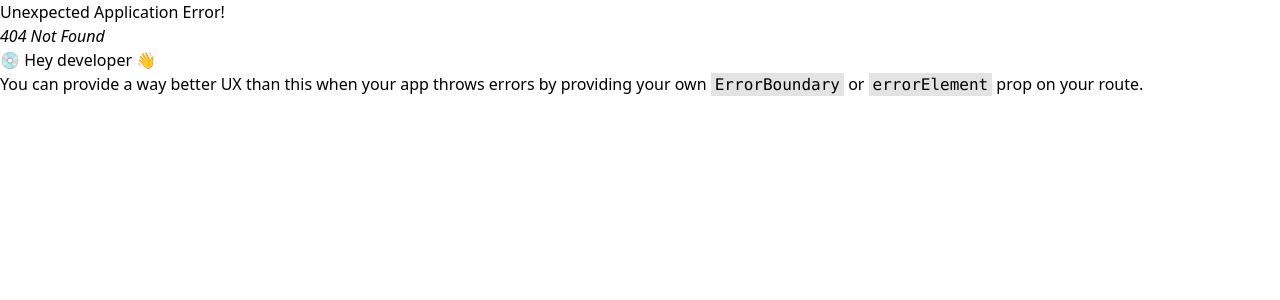
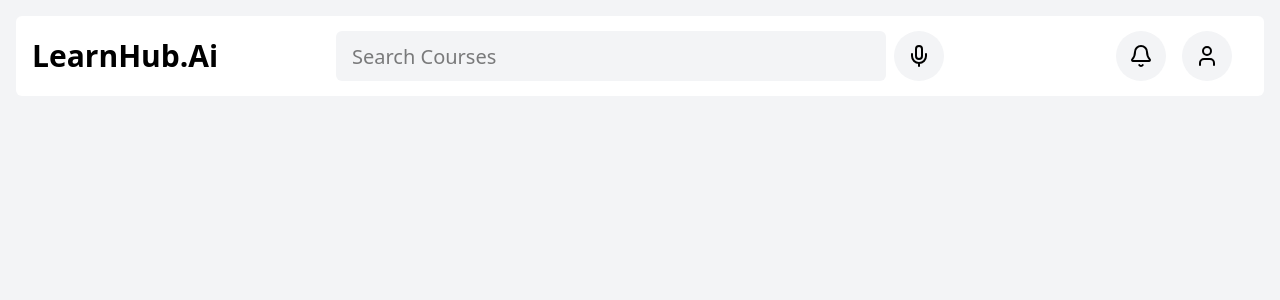
Before and after one commit to Kevin200k/stem_dev_team, a React (Vite) app in the folder client/: page /dashboard in a window 1280 px wide. Before the commit this address had no page. Shown: the top 300 px of the page. Built offline with nearby package versions, Linux system fonts and the light colour scheme.

Commit message:
Navbar Implmented

```diff
--- a/client/src/App.jsx
+++ b/client/src/App.jsx
@@ -3,14 +3,20 @@
 import SignupPage from './pages/SignupPage'
 import LoginPage from './pages/LoginPage'
 import HomePage from './pages/HomePage'
+import Dashboard from './pages/Dashboard'
+import MainLayout from './layouts/MainLayout'
+
+
 
 const router = createBrowserRouter(
   createRoutesFromElements(
     <React.Fragment>
-      <Route path = '/' element = { <HomePage/> } />
-      {/* <Route path='/' element={<Navigate to='/signup' />} /> */}
       <Route path='/login' element = { <LoginPage /> } />
       <Route path='/signup' element = { <SignupPage /> } />
+      <Route path = 'homepage' element = { <HomePage/> } />
+      <Route path='/' element={ <MainLayout /> }>
+        <Route path='/dashboard' element = { <Dashboard /> } />
+      </Route>
     </React.Fragment>
   )
 )
--- /dev/null
+++ b/client/src/components/Navbar.jsx
@@ -0,0 +1,44 @@
+import React from 'react';
+import { useState } from 'react';
+import { Mic } from 'lucide-react';
+import { Bell } from 'lucide-react';
+import { User } from 'lucide-react';
+
+const Navbar = () => {
+
+  return (
+    <div className='h-20 grid grid-cols-[1fr_2fr_1fr] max-w-full mx-4 rounded-md bg-white'>
+
+
+      <div className='flex items-center ml-4'>
+        <h1 className='text-3xl text-black font-bold'>LearnHub.Ai</h1>
+      </div>
+
+
+      <div className='flex items-center p-2'>
+        <input
+          type='text'
+          placeholder='Search Courses'
+          className='flex-grow p-2 h-[50px] pl-4 bg-gray-100 rounded-md focus:outline-none text-xl'
+        />
+
+        <div className="ml-2 w-[50px] h-[50px] bg-gray-100 rounded-full flex justify-center items-center cursor-pointer hover:bg-gray-200">
+          <Mic color='black'/>
+        </div>
+      </div>
+
+      <div className='flex items-center justify-end mr-4'>
+
+        <div className='w-[50px] h-[50px] flex items-center justify-center rounded-full cursor-pointer bg-gray-100 hover:bg-gray-200'>
+          <Bell color='black'/>
+        </div>
+
+        <div className='w-[50px] h-[50px] flex items-center justify-center rounded-full cursor-pointer ml-4 mr-4 bg-gray-100 hover:bg-gray-200'>
+          <User color='black'/>
+        </div>
+      </div>
+    </div>
+  );
+};
+
+export default Navbar;
--- /dev/null
+++ b/client/src/layouts/MainLayout.jsx
@@ -0,0 +1,16 @@
+import React from 'react'
+import { Outlet } from "react-router-dom";
+import Navbar from '../components/Navbar';
+
+const MainLayout = () => {
+  return (
+    <div className='bg-gray-100 min-h-screen pt-4'>
+      <Navbar />
+      <main>
+        <Outlet />
+      </main>
+    </div>
+  )
+}
+
+export default MainLayout
--- /dev/null
+++ b/client/src/pages/Dashboard.jsx
@@ -0,0 +1,12 @@
+import React from 'react'
+
+const Dashboard = () => {
+  return (
+    <>
+      <section>
+      </section>
+    </>
+  )
+}
+
+export default Dashboard
```
